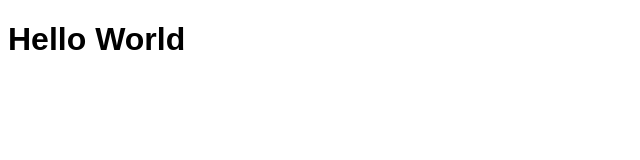
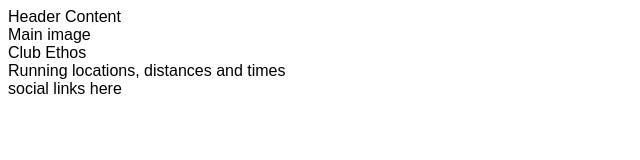
Before and after one commit to Richard5P/my-love-running, a plain HTML site: page index.html in a window 1280 px wide. Shown: the whole page, without its empty margins (0-640 px from the left). Drawn offline with Linux system fonts and the light colour scheme.

Commit message:
Add core structure for home page

```diff
--- a/index.html
+++ b/index.html
@@ -1,5 +1,6 @@
 <!DOCTYPE html>
 <html lang="en">
+
 <head>
     <meta charset="UTF-8">
     <meta http-equiv="X-UA-Compatible" content="IE=edge">
@@ -10,7 +11,27 @@
 
     <link rel="stylesheet" href="assets/css/style.css">
 </head>
+
 <body>
-    <h1>Hello World</h1>
+    <header>
+        Header Content
+    </header>
+
+    <section>
+        Main image
+    </section>
+
+    <section>
+        Club Ethos
+    </section>
+
+    <section>
+        Running locations, distances and times
+    </section>
+
+    <footer>
+        social links here
+    </footer>
 </body>
+
 </html>
```
